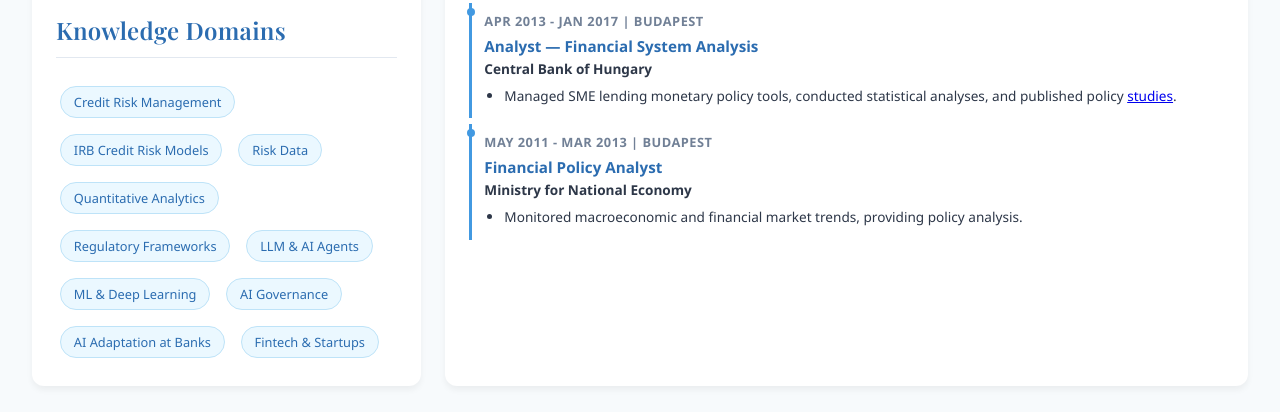
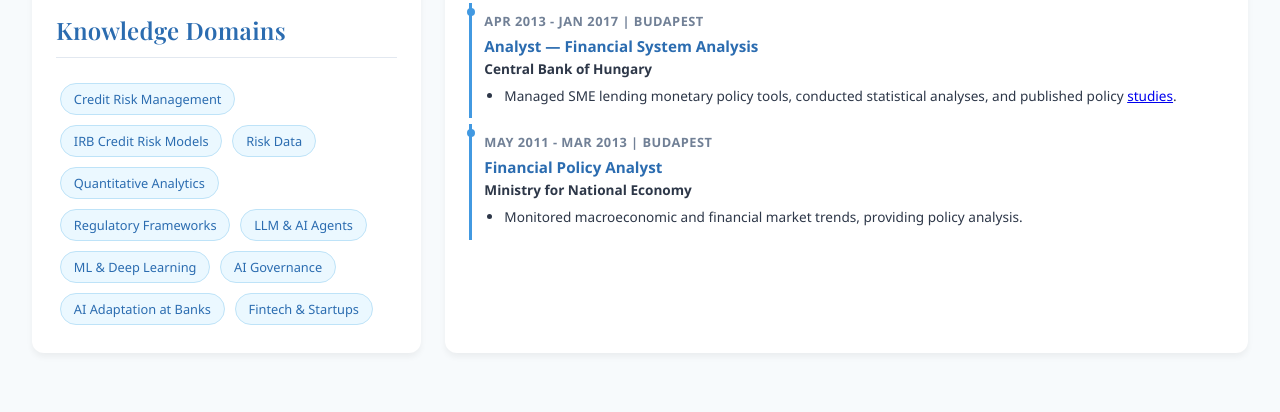
Before and after one commit to BalazsHi/Balazs-Hidasi-Portfolio, a plain HTML site: page index.html in a window 1280 px wide. Shown: the part 3079-3491 px from the top of the page. Drawn offline with nearby package versions, Linux system fonts and the light colour scheme; a web font is replaced by a local one.

Commit message:
Minor format change

```diff
--- a/index.html
+++ b/index.html
@@ -691,7 +691,7 @@
 
             <div class="tile span-2 desk-span-1">
                 <h2>Knowledge Domains</h2>
-                <div style="display: flex; flex-wrap: wrap; gap: 8px; margin-top: 0.5rem;">
+                <div style="display: flex; flex-wrap: wrap; gap: 2px; margin-top: 0.3rem;">
                     <span class="connectable tag">Credit Risk Management</span>
                     <span class="connectable tag">IRB Credit Risk Models</span>
                     <span class="connectable tag">Risk Data</span>
```
